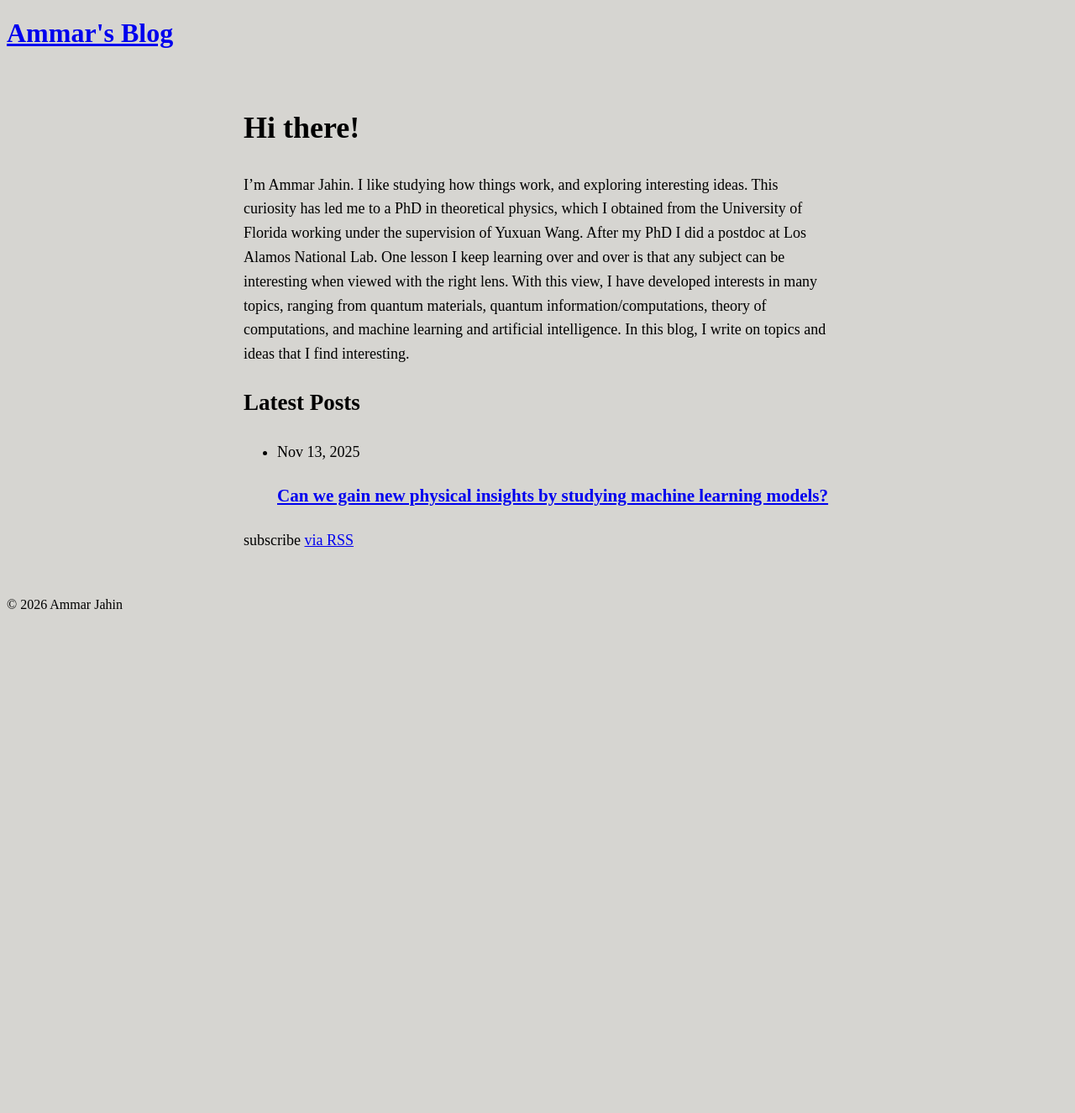
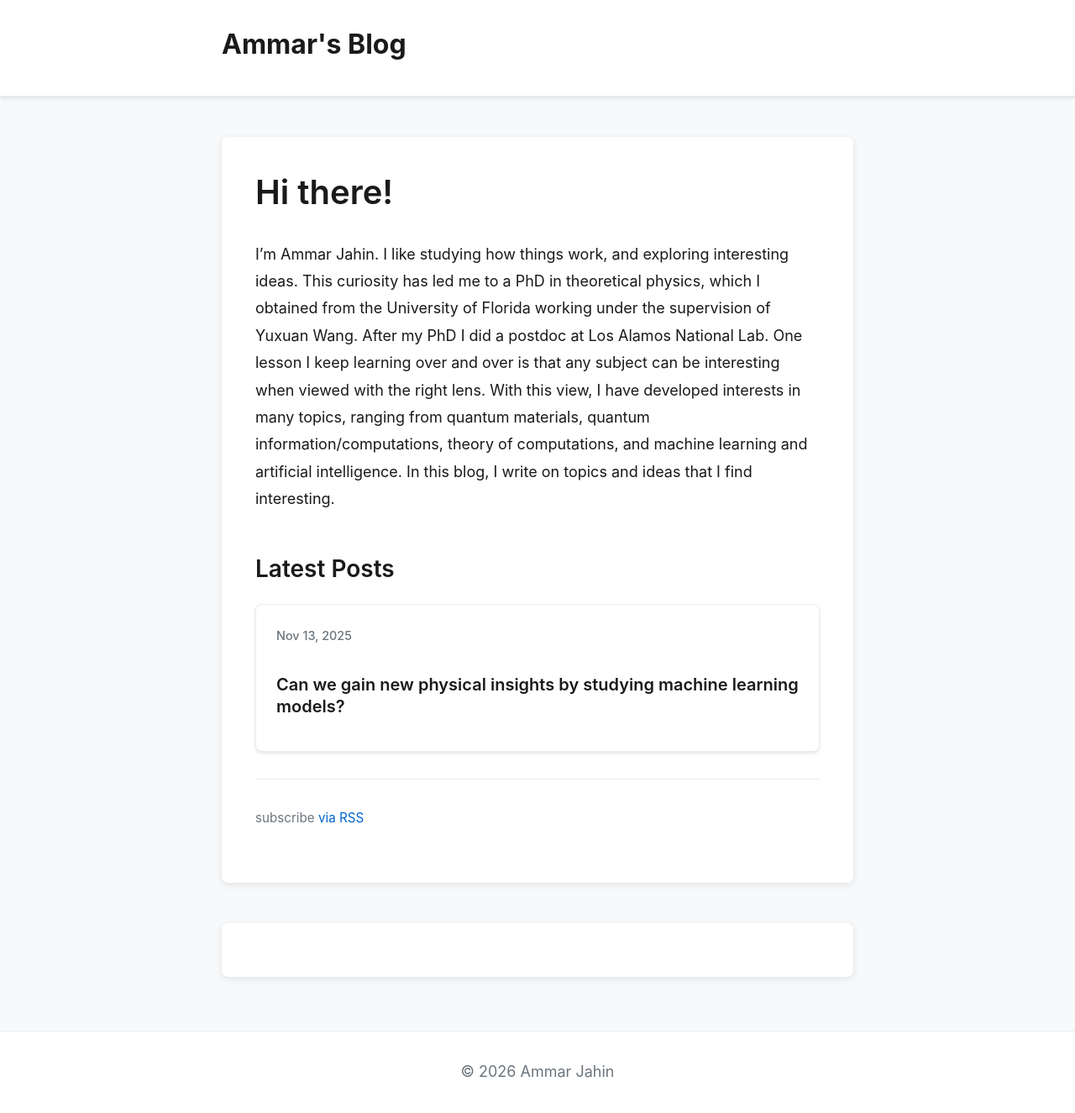
Before and after one commit to amarjahin/amarjahin.github.io, a Jekyll site: the page built from README.md, in a window 1280 px wide. Shown: the whole page at 84% size. Built offline with Jekyll 4.4.1, drawn with Linux system fonts in a browser that asks for light colours; our own code applies the rules of GitHub Pages for plain Markdown files; comment, search, counter and statistics services are not loaded; before the commit the page ends 900 px from its top, so only the background shows below that.

Commit message:
change style

```diff
--- a/_layouts/default.html
+++ b/_layouts/default.html
@@ -25,17 +25,21 @@
 </head>
 
 <body>
-  <!-- Site header (optional, customize or remove) -->
+  <!-- Site header -->
   <header>
+    <div class="container">
       <h1><a href="{{ '/' | relative_url }}">{{ site.title }}</a></h1>
       {% if site.description %}
       <p>{{ site.description }}</p>
       {% endif %}
+    </div>
   </header>
 
   <!-- Main content block -->
   <main class="container">
+    <article>
       {{ content }}
+    </article>
     <section id="comments">
       <script src="https://utteranc.es/client.js"
           repo="amarjahin/amarjahin.github.io"
@@ -47,9 +51,11 @@
     </section>
   </main>
 
-  <!-- Site footer (optional) -->
+  <!-- Site footer -->
   <footer>
+    <div class="container">
       <p>&copy; {{ site.time | date: '%Y' }} {{ site.author }}</p>
+    </div>
   </footer>
 
 </body>
--- a/assets/css/style.css
+++ b/assets/css/style.css
@@ -1,18 +1,342 @@
-/* Center the text block and restrict width */
+/* Modern CSS Reset & Variables */
+:root {
+  --bg-primary: #ffffff;
+  --bg-secondary: #f8f9fa;
+  --text-primary: #1a1a1a;
+  --text-secondary: #6c757d;
+  --accent: #0066cc;
+  --accent-hover: #0052a3;
+  --border: #e9ecef;
+  --shadow: rgba(0, 0, 0, 0.1);
+  --shadow-hover: rgba(0, 0, 0, 0.15);
+  --transition: all 0.3s ease;
+}
+
+@media (prefers-color-scheme: dark) {
+  :root {
+    --bg-primary: #1a1a1a;
+    --bg-secondary: #2d2d2d;
+    --text-primary: #e9ecef;
+    --text-secondary: #adb5bd;
+    --accent: #4da6ff;
+    --accent-hover: #66b3ff;
+    --border: #404040;
+    --shadow: rgba(0, 0, 0, 0.3);
+    --shadow-hover: rgba(0, 0, 0, 0.4);
+  }
+}
+
+* {
+  margin: 0;
+  padding: 0;
+  box-sizing: border-box;
+}
+
+body {
+  font-family: -apple-system, BlinkMacSystemFont, 'Segoe UI', 'Roboto', 'Oxygen', 'Ubuntu', 'Cantarell', 'Fira Sans', 'Droid Sans', 'Helvetica Neue', sans-serif;
+  background-color: var(--bg-secondary);
+  color: var(--text-primary);
+  line-height: 1.7;
+  font-size: 16px;
+  -webkit-font-smoothing: antialiased;
+  -moz-osx-font-smoothing: grayscale;
+  transition: background-color 0.3s ease, color 0.3s ease;
+}
+
+/* Header Styles */
+header {
+  background-color: var(--bg-primary);
+  border-bottom: 1px solid var(--border);
+  padding: 2rem 0;
+  margin-bottom: 3rem;
+  box-shadow: 0 2px 4px var(--shadow);
+}
+
+header h1 {
+  font-size: 2rem;
+  font-weight: 700;
+  margin-bottom: 0.5rem;
+}
+
+header h1 a {
+  color: var(--text-primary);
+  text-decoration: none;
+  transition: var(--transition);
+}
+
+header h1 a:hover {
+  color: var(--accent);
+}
+
+header p {
+  color: var(--text-secondary);
+  font-size: 1rem;
+  margin: 0;
+}
+
+/* Container */
 .container {
-    max-width: 700px;      /* Choose 700–900px depending on your taste */
-    margin: 0 auto;        /* Centers the content */
-    padding: 20px;         /* Adds breathing room */
-    line-height: 1.6;      /* Improves readability */
-    font-size: 18px;       /* Optional but nicer for blogs */
+  max-width: 800px;
+  margin: 0 auto;
+  padding: 0 1.5rem;
+  line-height: 1.8;
+  font-size: 18px;
+}
+
+/* Typography */
+h1, h2, h3, h4, h5, h6 {
+  color: var(--text-primary);
+  font-weight: 600;
+  line-height: 1.3;
+  margin-top: 2rem;
+  margin-bottom: 1rem;
+}
+
+h1 {
+  font-size: 2.5rem;
+  margin-top: 0;
+}
+
+h2 {
+  font-size: 2rem;
+}
+
+h3 {
+  font-size: 1.5rem;
+}
+
+p {
+  margin-bottom: 1.5rem;
+}
+
+a {
+  color: var(--accent);
+  text-decoration: none;
+  transition: var(--transition);
+}
+
+a:hover {
+  color: var(--accent-hover);
+  text-decoration: underline;
+}
+
+/* Home Page Styles */
+.home {
+  padding: 0;
+}
+
+.page-heading {
+  font-size: 2.5rem;
+  margin-bottom: 2rem;
+  color: var(--text-primary);
+}
+
+.post-list-heading {
+  font-size: 1.75rem;
+  margin-top: 3rem;
+  margin-bottom: 1.5rem;
+  color: var(--text-primary);
+  font-weight: 600;
+}
+
+.post-list {
+  list-style: none;
+  padding: 0;
+  margin: 0;
+}
+
+.post-list li {
+  background-color: var(--bg-primary);
+  border: 1px solid var(--border);
+  border-radius: 8px;
+  padding: 1.5rem;
+  margin-bottom: 1.5rem;
+  transition: var(--transition);
+  box-shadow: 0 2px 4px var(--shadow);
+}
+
+.post-list li:hover {
+  box-shadow: 0 4px 12px var(--shadow-hover);
+  transform: translateY(-2px);
+}
+
+.post-meta {
+  display: block;
+  color: var(--text-secondary);
+  font-size: 0.9rem;
+  margin-bottom: 0.75rem;
+  font-weight: 500;
+}
+
+.post-link {
+  color: var(--text-primary);
+  font-size: 1.25rem;
+  font-weight: 600;
+  display: block;
+  margin-bottom: 0.5rem;
+}
+
+.post-link:hover {
+  color: var(--accent);
+  text-decoration: none;
+}
+
+.rss-subscribe {
+  margin-top: 2rem;
+  padding-top: 2rem;
+  border-top: 1px solid var(--border);
+  color: var(--text-secondary);
+  font-size: 0.95rem;
+}
+
+/* Post Content Styles */
+main article,
+main .post-content {
+  background-color: var(--bg-primary);
+  border-radius: 8px;
+  padding: 2.5rem;
+  box-shadow: 0 2px 8px var(--shadow);
+  margin-bottom: 2rem;
+}
+
+main > :not(article):not(.post-content) {
+  background-color: var(--bg-primary);
+  border-radius: 8px;
+  padding: 2.5rem;
+  box-shadow: 0 2px 8px var(--shadow);
+  margin-bottom: 2rem;
+}
+
+/* Code Blocks */
+pre {
+  background-color: var(--bg-secondary);
+  border: 1px solid var(--border);
+  border-radius: 6px;
+  padding: 1rem;
+  overflow-x: auto;
+  margin: 1.5rem 0;
+}
+
+code {
+  font-family: 'SF Mono', 'Monaco', 'Inconsolata', 'Fira Code', 'Droid Sans Mono', 'Source Code Pro', monospace;
+  font-size: 0.9em;
+  background-color: var(--bg-secondary);
+  padding: 0.2em 0.4em;
+  border-radius: 3px;
+}
+
+pre code {
+  background-color: transparent;
+  padding: 0;
+}
+
+/* Math Blocks */
+mjx-container {
+  max-width: 100%;
+  overflow-x: auto;
+  margin: 1.5rem 0;
+}
+
+/* Comments Section */
+#comments {
+  background-color: var(--bg-primary);
+  border-radius: 8px;
+  padding: 2rem;
+  margin-top: 3rem;
+  box-shadow: 0 2px 8px var(--shadow);
+}
+
+/* Footer */
+footer {
+  background-color: var(--bg-primary);
+  border-top: 1px solid var(--border);
+  padding: 2rem 0;
+  margin-top: 4rem;
+  text-align: center;
+  color: var(--text-secondary);
+  font-size: 0.9rem;
+}
+
+footer p {
+  margin: 0;
+}
+
+/* Images */
+img {
+  max-width: 100%;
+  height: auto;
+  border-radius: 6px;
+  margin: 1.5rem 0;
+}
+
+/* Blockquotes */
+blockquote {
+  border-left: 4px solid var(--accent);
+  padding-left: 1.5rem;
+  margin: 1.5rem 0;
+  color: var(--text-secondary);
+  font-style: italic;
+}
+
+/* Lists */
+ul, ol {
+  margin: 1.5rem 0;
+  padding-left: 2rem;
+}
+
+li {
+  margin-bottom: 0.5rem;
+}
+
+/* Tables */
+table {
+  width: 100%;
+  border-collapse: collapse;
+  margin: 1.5rem 0;
+}
+
+th, td {
+  padding: 0.75rem;
+  border: 1px solid var(--border);
+  text-align: left;
+}
+
+th {
+  background-color: var(--bg-secondary);
+  font-weight: 600;
+}
+
+/* Responsive Design */
+@media (max-width: 768px) {
+  .container {
+    padding: 0 1rem;
+    font-size: 16px;
   }
 
-  /* Optional: slightly narrower math blocks */
-  mjx-container {
-    max-width: 100%;
-    overflow-x: auto;
+  header {
+    padding: 1.5rem 0;
+    margin-bottom: 2rem;
   }
 
-  body {
-    background-color: rgb(214, 213, 209);
+  header h1 {
+    font-size: 1.75rem;
   }
+
+  h1 {
+    font-size: 2rem;
+  }
+
+  h2 {
+    font-size: 1.5rem;
+  }
+
+  main article,
+  main .post-content,
+  main > :not(article):not(.post-content) {
+    padding: 1.5rem;
+  }
+
+  .post-list li {
+    padding: 1.25rem;
+  }
+}
```
Lines whose indentation alone changed are shown as unchanged.
